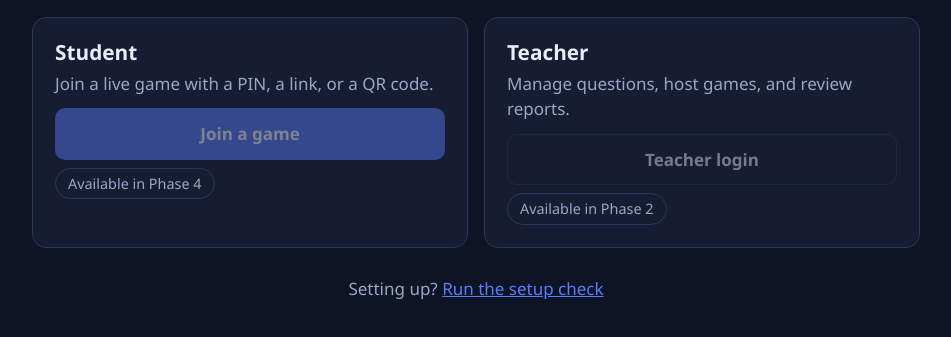
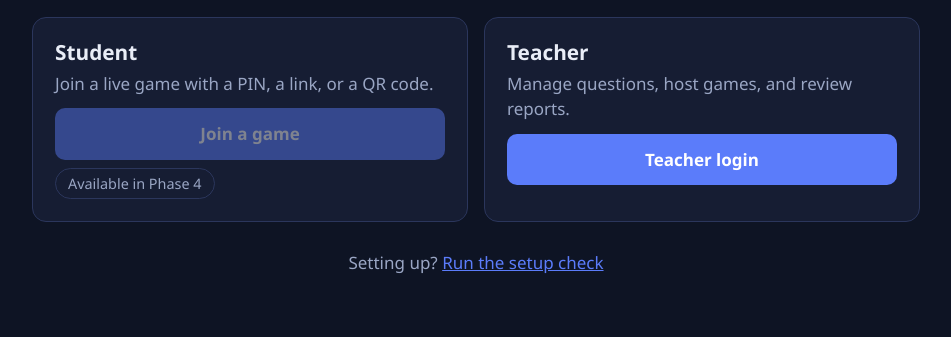
Before and after one commit to talbonolie92-oss/grammar-game, a plain HTML site: page index.html in a window 1280 px wide. Shown: the part 245-582 px from the top of the page, without its empty margins (164-1115 px from the left). Drawn offline with Linux system fonts and the light colour scheme.

Commit message:
Add files via upload

```diff
--- a/index.html
+++ b/index.html
@@ -24,8 +24,7 @@
       <div class="card">
         <h2>Teacher</h2>
         <p class="muted">Manage questions, host games, and review reports.</p>
-        <a class="btn block ghost" href="teacher.html" aria-disabled="true">Teacher login</a>
-        <span class="phase-note">Available in Phase 2</span>
+        <a class="btn block" href="teacher.html">Teacher login</a>
       </div>
     </section>
 
```
